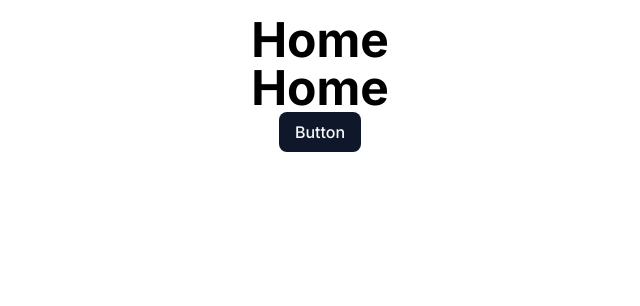
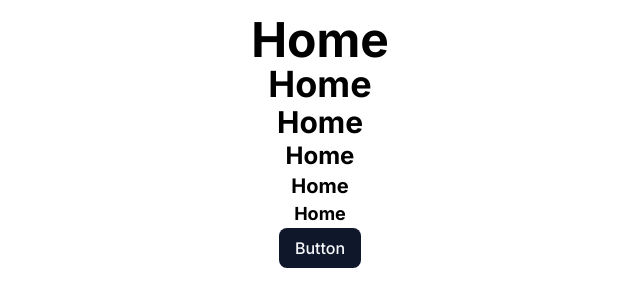
Before and after one commit to LGLabGreg/reland, a Next.js app: page / in a window 1280 px wide. Shown: the top 306 px of the page, without its empty margins (320-960 px from the left). Built offline with nearby package versions, Linux system fonts and the light colour scheme.

Commit message:
fix heading

```diff
--- a/src/app/page.tsx
+++ b/src/app/page.tsx
@@ -4,8 +4,12 @@ import { Heading } from '@/components/heading';
 const Home = () => {
   return (
     <main className="container mx-auto py-4 flex justify-center items-center flex-col">
-      <Heading>Home</Heading>
+      <Heading level="h1">Home</Heading>
       <Heading level="h2">Home</Heading>
+      <Heading level="h3">Home</Heading>
+      <Heading level="h4">Home</Heading>
+      <Heading level="h5">Home</Heading>
+      <Heading level="h6">Home</Heading>
       <Button>Button</Button>
     </main>
   );
--- a/src/components/heading/index.tsx
+++ b/src/components/heading/index.tsx
@@ -1,32 +1,36 @@
 import { Slot } from '@radix-ui/react-slot';
-import { cva, type VariantProps } from 'class-variance-authority';
+import { cva } from 'class-variance-authority';
 
 import { cn } from '@/lib/utils';
 import { ComponentPropsWithRef, forwardRef } from 'react';
 
 const headingVariants = cva(' font-bold dark:text-white', {
   variants: {
-    as: {
-      default: 'text-5xl',
+    level: {
+      h1: 'text-5xl',
       h2: 'text-4xl',
+      h3: 'text-3xl',
+      h4: 'text-2xl',
+      h5: 'text-xl',
+      h6: 'text-lg',
     },
   },
   defaultVariants: {
-    as: 'default',
+    level: 'h1',
   },
 });
 
-export interface HeadingProps
-  extends ComponentPropsWithRef<'h1'>,
-    VariantProps<typeof headingVariants> {
-  level?: string;
+type Level = 'h1' | 'h2' | 'h3' | 'h4' | 'h5' | 'h6';
+
+export interface HeadingProps extends ComponentPropsWithRef<'h1'> {
+  level: Level;
   asChild?: boolean;
 }
 
 const Heading = forwardRef<HTMLHeadingElement, HeadingProps>(
-  ({ className, level = 'h1', asChild = false, as, ...props }, ref) => {
+  ({ className, level, asChild = false, ...props }, ref) => {
     const Comp = asChild ? Slot : level;
-    return <Comp className={cn(headingVariants({ as }))} ref={ref} {...props} />;
+    return <Comp className={cn(headingVariants({ level, className }))} ref={ref} {...props} />;
   }
 );
 Heading.displayName = 'Heading';
```
